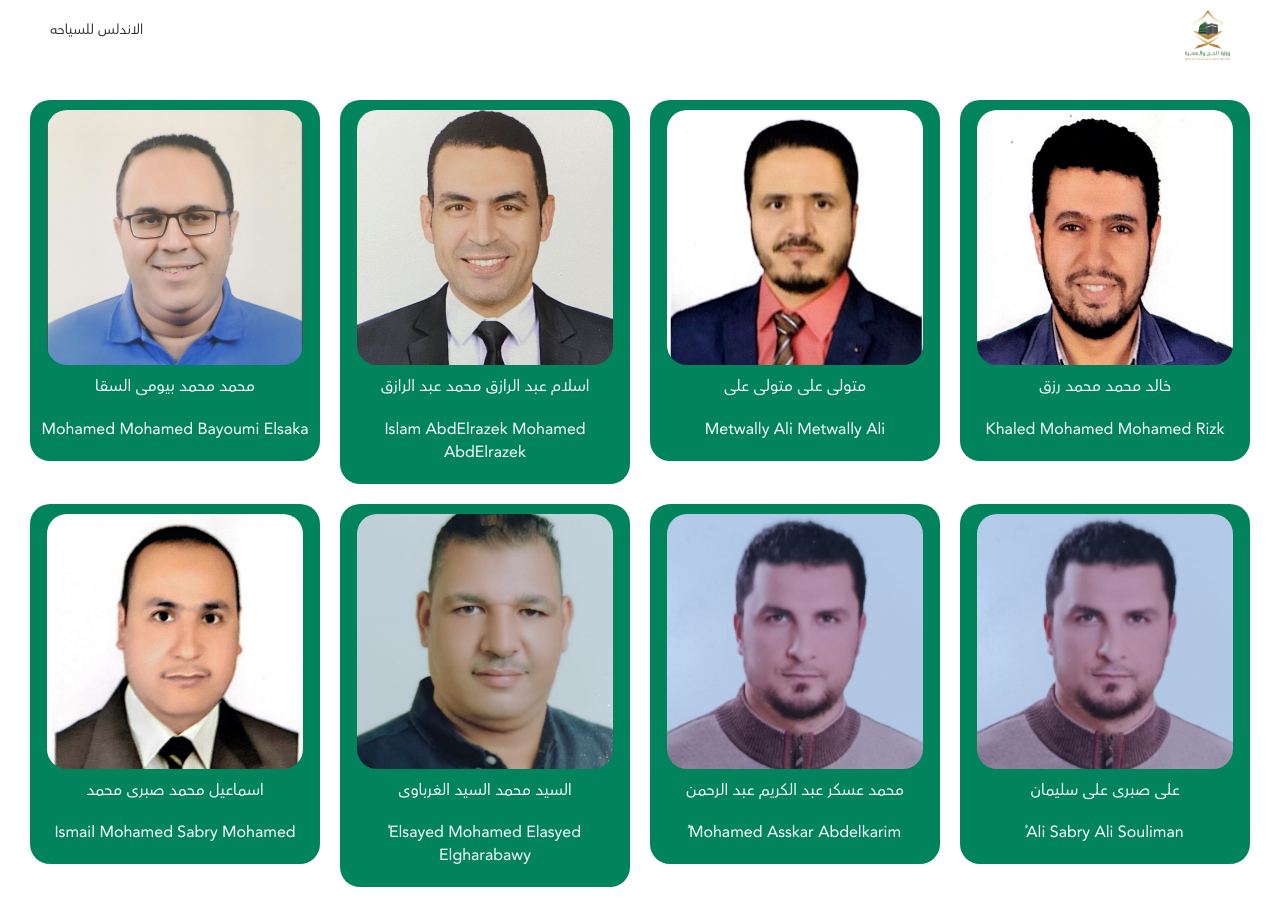
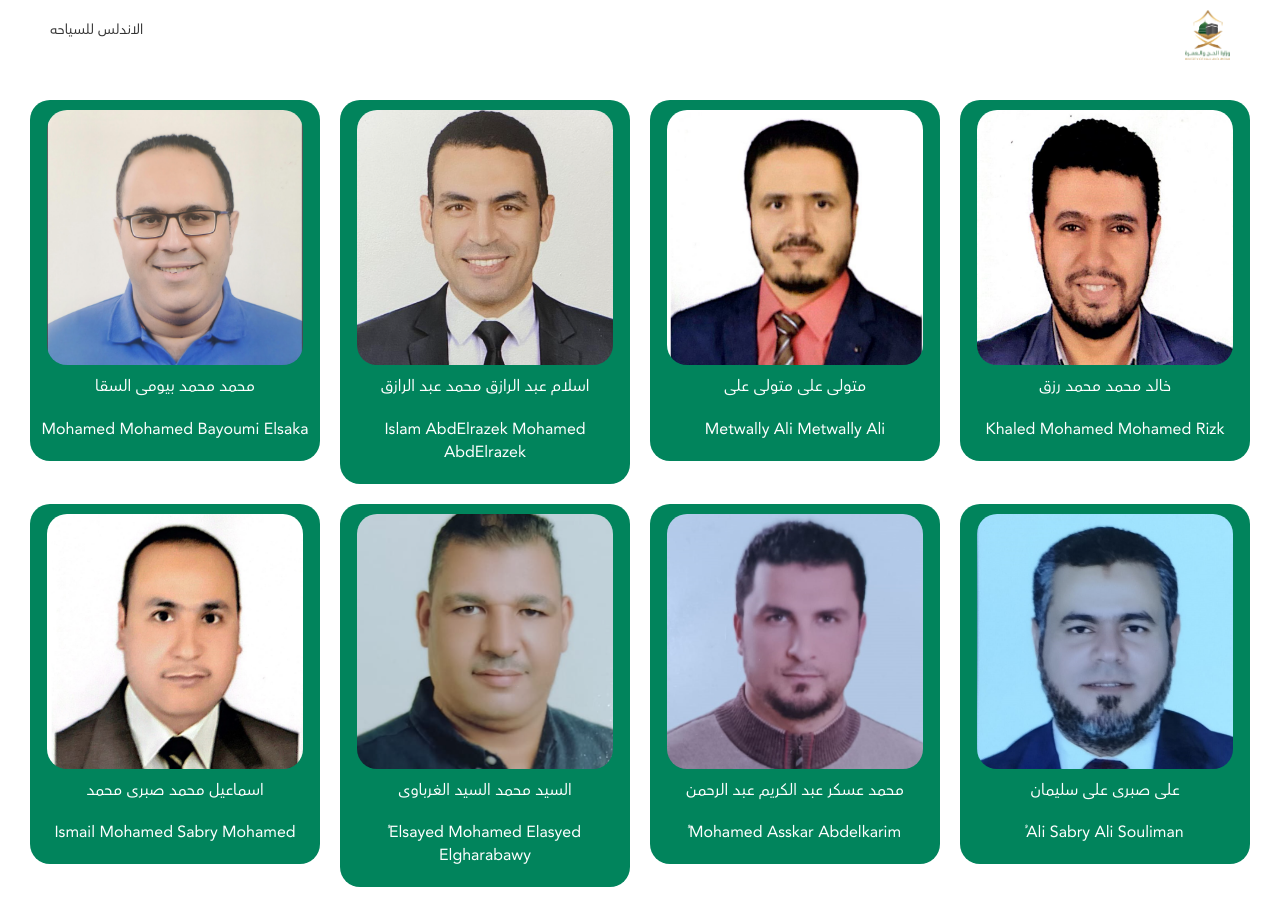
Before and after one commit to AhmedAbdullah125/Manasek, a React (Create React App) app: page / in a window 1280 px wide. Built offline with nearby package versions, Linux system fonts and the light colour scheme.

Commit message:
upload files

```diff
--- a/src/Context/UsersContext.js
+++ b/src/Context/UsersContext.js
@@ -31,7 +31,7 @@ export default function UsersContextProvider({ children }) {
         { id: 5, img: user5, code: rand, name: "اسماعيل محمد صبرى محمد", nameEng: "Ismail Mohamed Sabry Mohamed", career: "طبيب", passportNum: "A21636152", birthDate: "04/03/1986", qr: qr5 },
         { id: 6, img: user6, code: rand, name: "السيد محمد السيد الغرباوى", nameEng: "ُElsayed Mohamed Elasyed Elgharabawy", career: "حر", passportNum: "A28504983", birthDate: "17/10/1978", qr: qr6 },
         { id: 7, img: user7, code: rand, name: "محمد عسكر عبد الكريم عبد الرحمن", nameEng: "ُMohamed Asskar Abdelkarim", career: "عامل", passportNum: "A32717928", birthDate: "18/08/1983", qr: qr7 },
-        { id: 7, img: user7, code: rand, name: "على صبرى على سليمان", nameEng: "ُAli Sabry Ali Souliman", career: "نائب مدير بنك", passportNum: "A32717928", birthDate: "01/07/1978", qr: qr8 },
+        { id: 7, img: user8, code: rand, name: "على صبرى على سليمان", nameEng: "ُAli Sabry Ali Souliman", career: "نائب مدير بنك", passportNum: "A32717928", birthDate: "01/07/1978", qr: qr8 },
 
     ]
     return <usersContext.Provider value={usersData}>
--- a/src/pages/Home/CardsBack.jsx
+++ b/src/pages/Home/CardsBack.jsx
@@ -1,33 +1,15 @@
-import React from 'react'
-import user1 from '../../assets/users/user1.png'
-import user2 from '../../assets/users/user2.png'
-import user3 from '../../assets/users/user3.png'
-import user4 from '../../assets/users/user4.png'
-import user5 from '../../assets/users/user5.png'
-import user6 from '../../assets/users/user6.png'
+import React, { useContext } from 'react'
+
 import card1 from '../../assets/cardBack.png'
-import qr1 from '../../assets/QRs/1.png'
-import qr2 from '../../assets/QRs/2.png'
-import qr3 from '../../assets/QRs/3.png'
-import qr4 from '../../assets/QRs/4.png'
-import qr5 from '../../assets/QRs/5.png'
-import qr6 from '../../assets/QRs/6.png'
+
 import { useLocation } from 'react-router-dom';
+import { usersContext } from '../../Context/UsersContext';
 
 export default function CardsBack() {
-    var min = 10000000;
-    var max = 99999999;
-    var rand = Math.floor(min + (Math.random() * (max - min)));
     let location = useLocation();
     let userNum = location.pathname.slice(10);
-    let usersData = [
-        { id: 1, img: user1, code: rand, name: "محمد محمد بيومى السقا", nameEng: "Mohamed Mohamed Bayoumi Elsaka", career: "طبيب اسنان", passportNum: "A35495787", birthDate: "25/07/1984",qr:qr1},
-        { id: 2, img: user2, code: rand, name: "اسلام عبد الرازق محمد عبد الرازق", nameEng: "Islam AbdElrazek Mohamed AbdElrazek", career: "طبيب", passportNum: "A32441364", birthDate: "10/10/1986",qr:qr2},
-        { id: 3, img: user3, code: rand, name: "متولى على متولى على", nameEng: "Metwally Ali Metwally Ali", career: "طبيب", passportNum: "A32585741", birthDate: "02/01/1984",qr:qr3},
-        { id: 4, img: user4, code: rand, name: "خالد محمد محمد رزق", nameEng: "Khaled Mohamed Mohamed Rizk", career: "طبيب", passportNum: "A30779523", birthDate: "17/04/1986",qr:qr4},
-        { id: 5, img: user5, code: rand, name: "اسماعيل محمد صبرى محمد", nameEng: "Ismail Mohamed Sabry Mohamed", career: "طبيب", passportNum: "A21636152", birthDate: "04/03/1986",qr:qr5},
-        { id: 6, img: user6, code: rand, name: "السيد محمد السيد الغرباوى", nameEng: "ُElsayed Mohamed Elasyed Elgharabawy", career: "حر", passportNum: "A28504983", birthDate: "17/10/1978",qr:qr6},
-    ]
+    let usersData = useContext(usersContext);
+
     return (
         <div className='card-back card' style={{ backgroundImage: `url(${card1})` }}>
             <div className="content">
```
